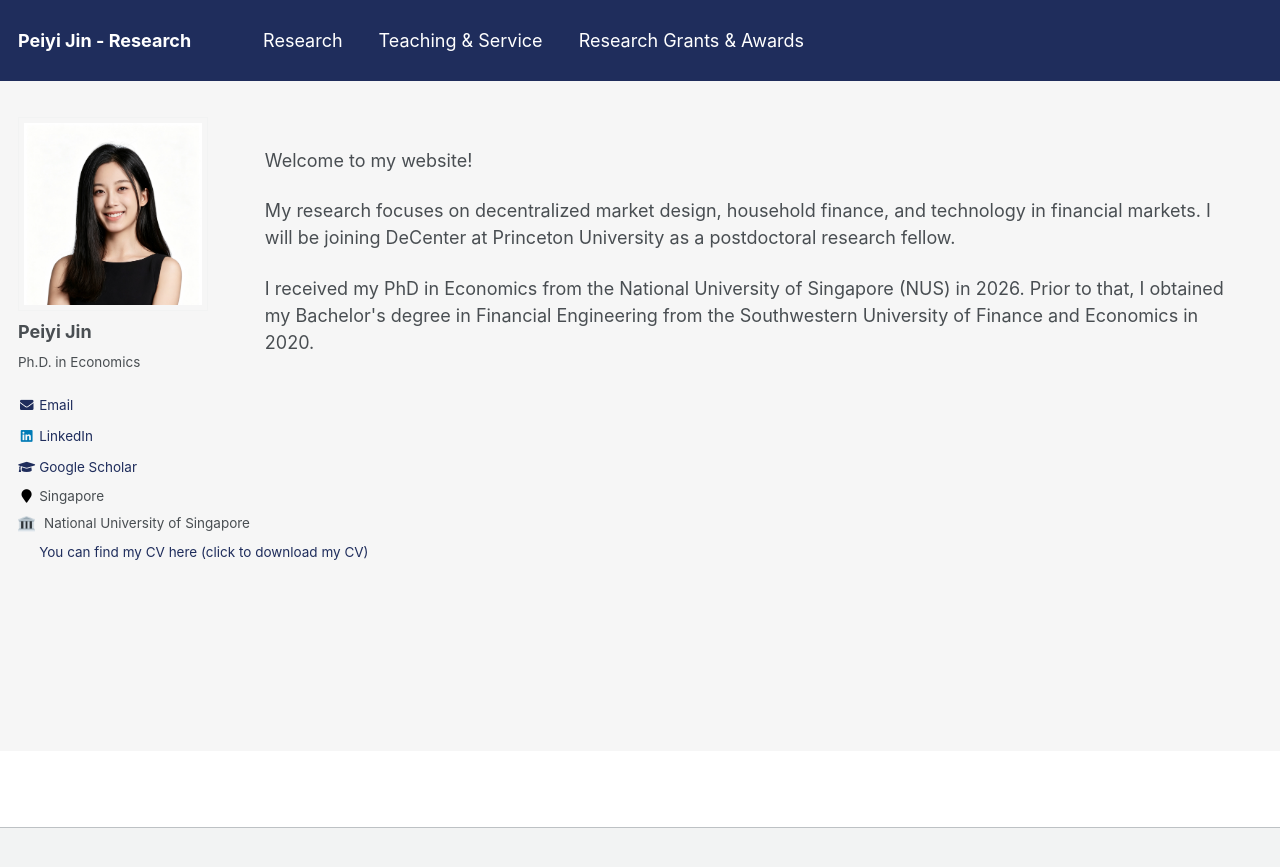
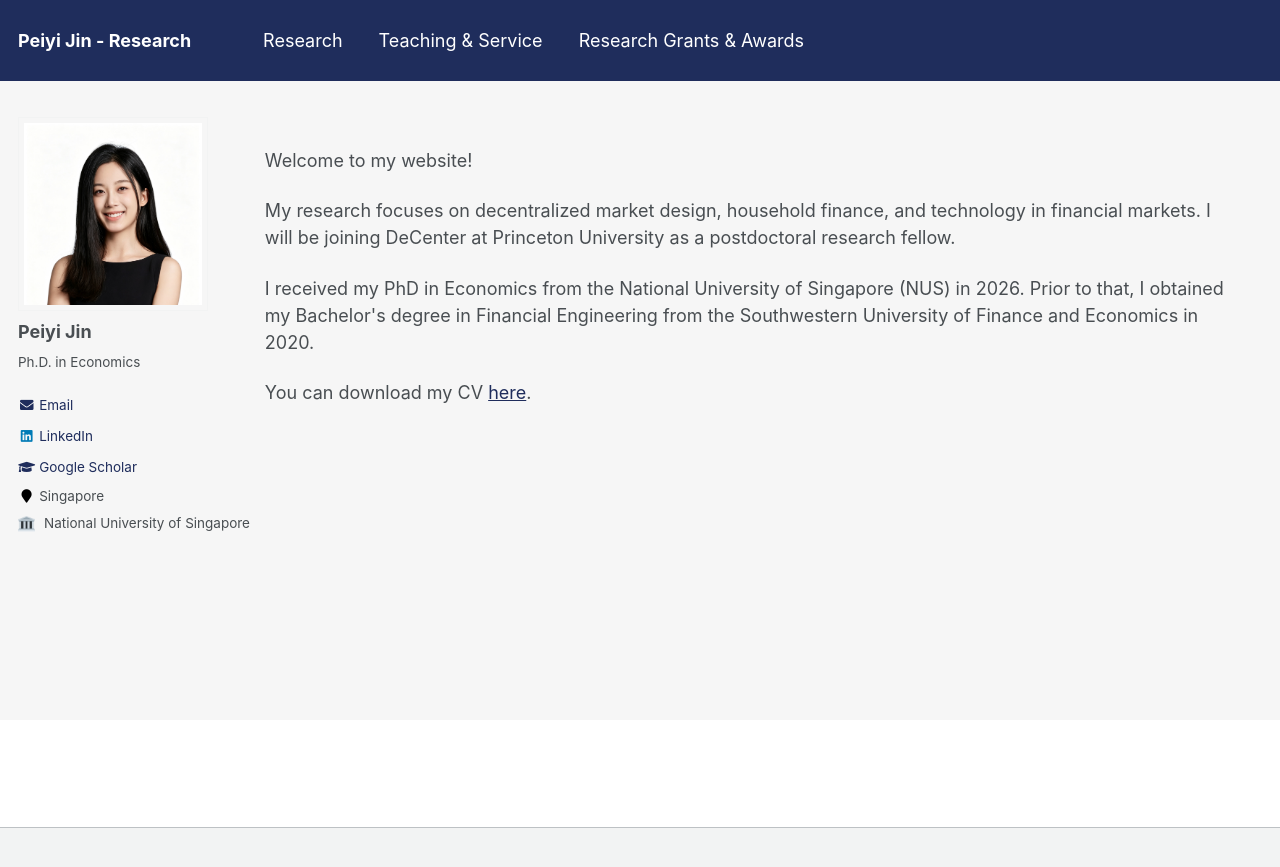
Before and after one commit to peiyi-jin/peiyi-jin.github.io, a Jekyll site: the page built from _pages/about.md, in a window 1280 px wide. Shown: the top 867 px of the page. Built offline with Jekyll 4.4.1, drawn with Linux system fonts in a browser that asks for light colours.

Commit message:
将 CV 文案移回 about 页面并简化表述
移除侧栏中的 CV 链接，将其放回学历段落后，并将文案更新为 You can download my CV here.

Co-authored-by: Cursor <cursoragent@cursor.com>

```diff
--- a/_includes/author-profile.html
+++ b/_includes/author-profile.html
@@ -114,11 +114,6 @@
           {{ author.institution }}
         </li>
       {% endif %}
-      <li>
-        <a href="{{ base_path }}/files/PeiyiJin_NUS_2026.pdf" target="_blank" rel="noopener noreferrer">
-          <i class="fa fa-fw fa-file-text-o" aria-hidden="true"></i> You can find my CV here (click to download my CV)
-        </a>
-      </li>
       {% if author.pubmed %}
         <li><a href="{{ author.pubmed }}"><i class="ai ai-pubmed-square ai-fw"></i> PubMed</a></li>
       {% endif %}
--- a/_pages/about.md
+++ b/_pages/about.md
@@ -161,3 +161,7 @@ My research focuses on decentralized market design, household finance, and techn
 <p>
 I received my PhD in Economics from the National University of Singapore (NUS) in 2026. Prior to that, I obtained my Bachelor's degree in Financial Engineering from the Southwestern University of Finance and Economics in 2020.
 </p>
+
+<p>
+You can download my CV <a href="/files/PeiyiJin_NUS_2026.pdf" target="_blank" rel="noopener noreferrer">here</a>.
+</p>
```
